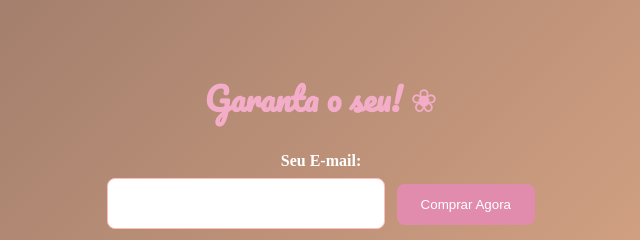
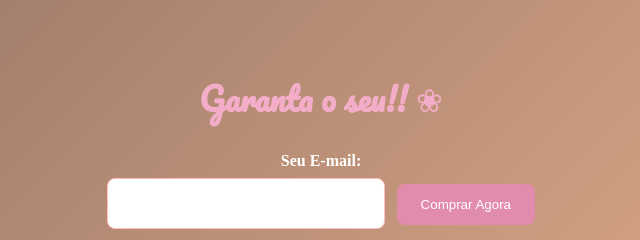
Before and after one commit to jaoomiguel/atividade_produto_inovador_JOAOMIGUELDELIMA2B, a plain HTML site: page index.html/index.html in a window 1280 px wide. Shown: the part 2552-2792 px from the top of the page, 319-959 px from the left. Drawn offline with Linux system fonts and the light colour scheme; a web font is replaced by a local one.

Commit message:
confirmado

```diff
--- a/index.html/index.html
+++ b/index.html/index.html
@@ -76,7 +76,7 @@
     </section>
 
     <section id="comprar">
-      <h2>Garanta o seu! ❀</h2>
+      <h2>Garanta o seu!! ❀</h2>
       <form>
         <label for="email_contato">Seu E-mail:</label>
         <input type="email" id="email_contato" required>
```
